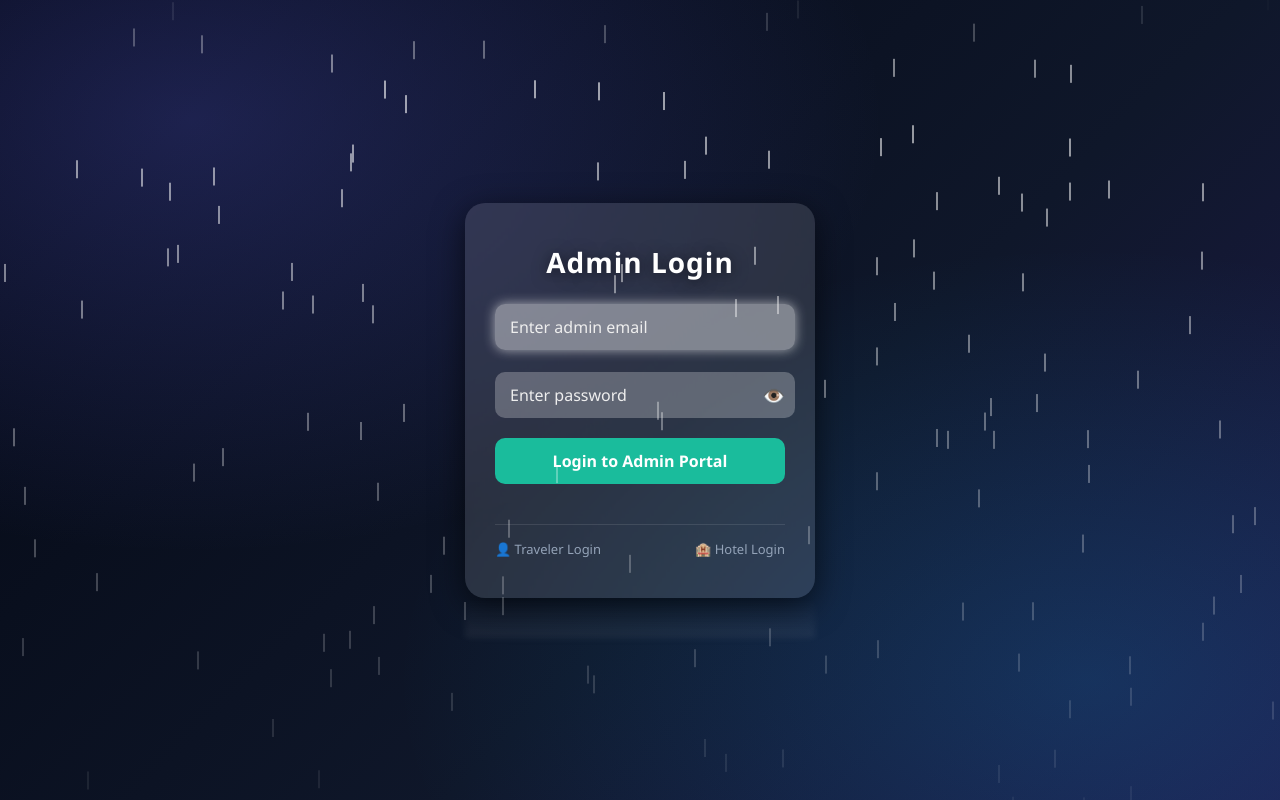
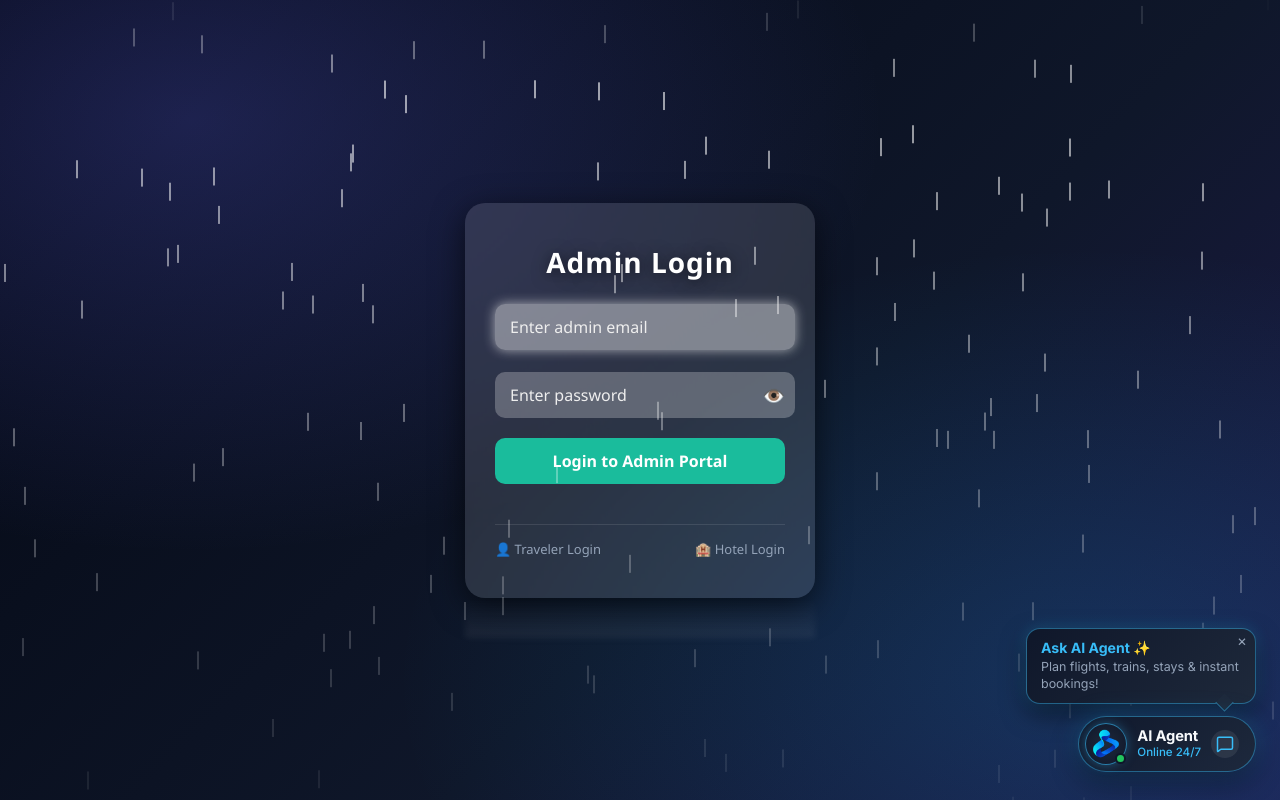
Before and after one commit to AbhayGupta002/ProjectLN, a React (Create React App) app in the folder frontend/: page /admin-login in a window 1280 px wide. Built offline with nearby package versions, Linux system fonts and the light colour scheme; no server answers.

Commit message:
feat: move AI agent button to fixed right-side panel with custom logo

```diff
--- a/frontend/src/App.js
+++ b/frontend/src/App.js
@@ -27,6 +27,7 @@ import TrainBooking from "./pages/TrainBooking";
 // Protected Route & 404
 import ProtectedRoute from "./components/ProtectedRoute";
 import NotFound from "./pages/NotFound";
+import FixedAIAgent from "./components/FixedAIAgent";
 
 function App() {
   React.useEffect(() => {
@@ -44,6 +45,7 @@ function App() {
 
   return (
     <Router>
+      <FixedAIAgent />
       <Routes>
         {/* Home & Public Booking Searches */}
         <Route path="/" element={<Home />} />
--- a/frontend/src/components/AIChatModal.js
+++ b/frontend/src/components/AIChatModal.js
@@ -1,6 +1,6 @@
 import React, { useState, useEffect, useRef } from "react";
 import axios from "axios";
-import { Plane, Train, Bus, Car, Hotel as HotelIcon, CreditCard, X, Send, Trash2, Sun, Moon } from "lucide-react";
+import { Plane, Train, Bus, Car, X, Send, Trash2, Sun, Moon } from "lucide-react";
 import "../styles/AIChatModal.css";
 
 const API_BASE = process.env.REACT_APP_API_URL || "http://localhost:8080";
@@ -367,8 +367,14 @@ function AIChatModal({ onClose }) {
         {/* HEADER */}
         <div className="ai-header">
           <div style={{ display: "flex", alignItems: "center", gap: 10 }}>
-            <span className="logo-spark">✨</span>
-            <h3>LuxNes Travel Agent</h3>
+            <div className="ai-header-avatar-frame">
+              <img src="/assets/ai-agent-logo.png" alt="AI Agent" className="ai-header-avatar-img" />
+              <span className="ai-header-online-dot"></span>
+            </div>
+            <div>
+              <h3 style={{ margin: 0, fontSize: "1.05rem", fontWeight: 700, letterSpacing: "-0.01em" }}>LuxNes AI Agent</h3>
+              <span style={{ fontSize: "0.72rem", opacity: 0.85, fontWeight: 500, display: "block" }}>Smart Travel Assistant</span>
+            </div>
           </div>
           <div className="ai-actions">
             <button onClick={() => setDarkMode(!darkMode)} title="Toggle Theme">
@@ -387,6 +393,11 @@ function AIChatModal({ onClose }) {
         <div className="ai-body">
           {messages.map((msg, i) => (
             <div key={i} className={`msg-wrapper ${msg.role === "user" ? "user" : "ai"}`}>
+              {msg.role === "ai" && (
+                <div className="ai-msg-avatar-wrap">
+                  <img src="/assets/ai-agent-logo.png" alt="AI Agent" className="ai-msg-avatar" />
+                </div>
+              )}
               <div className={`message-bubble ${msg.role === "user" ? "user-bubble" : "ai-bubble"}`}>
                 <p style={{ whiteSpace: "pre-line" }}>{msg.text}</p>
 
@@ -446,6 +457,9 @@ function AIChatModal({ onClose }) {
 
           {loading && (
             <div className="msg-wrapper ai">
+              <div className="ai-msg-avatar-wrap">
+                <img src="/assets/ai-agent-logo.png" alt="AI Agent" className="ai-msg-avatar" />
+              </div>
               <div className="message-bubble ai-bubble typing">
                 <span className="dot"></span>
                 <span className="dot"></span>
--- /dev/null
+++ b/frontend/src/components/FixedAIAgent.js
@@ -0,0 +1,69 @@
+import React, { useState, useEffect } from "react";
+import AIChatModal from "./AIChatModal";
+import { MessageSquare, X } from "lucide-react";
+import "../styles/AIChatModal.css";
+
+const LOGO_SRC = "/assets/ai-agent-logo.png";
+
+function FixedAIAgent() {
+  const [isOpen, setIsOpen] = useState(false);
+  const [hasNewPrompt, setHasNewPrompt] = useState(true);
+
+  // Global event listener to allow other components (Home hero, Dashboard sidebar, etc.) to open the agent
+  useEffect(() => {
+    const handleOpenChat = () => setIsOpen(true);
+    window.addEventListener("open-ai-chat", handleOpenChat);
+    return () => window.removeEventListener("open-ai-chat", handleOpenChat);
+  }, []);
+
+  // Dismiss promotional tooltip after 12 seconds or when opened
+  useEffect(() => {
+    if (isOpen) setHasNewPrompt(false);
+    const timer = setTimeout(() => setHasNewPrompt(false), 12000);
+    return () => clearTimeout(timer);
+  }, [isOpen]);
+
+  const toggleChat = () => {
+    setIsOpen((prev) => !prev);
+    setHasNewPrompt(false);
+  };
+
+  return (
+    <>
+      {/* Fixed Right-Side Floating Panel Trigger (Does NOT scroll with page) */}
+      <aside className="fixed-agent-panel-wrapper" aria-label="AI Travel Agent">
+        {hasNewPrompt && !isOpen && (
+          <div className="agent-floating-tip" onClick={toggleChat}>
+            <span className="tip-close" onClick={(e) => { e.stopPropagation(); setHasNewPrompt(false); }}>×</span>
+            <strong>Ask AI Agent ✨</strong>
+            <p>Plan flights, trains, stays & instant bookings!</p>
+          </div>
+        )}
+
+        <button
+          className={`fixed-agent-trigger-btn ${isOpen ? "active" : ""}`}
+          onClick={toggleChat}
+          title={isOpen ? "Close AI Agent" : "Chat with AI Agent"}
+          aria-expanded={isOpen}
+        >
+          <div className="agent-logo-frame">
+            <img src={LOGO_SRC} alt="AI Agent Logo" className="agent-trigger-logo" />
+            <span className="agent-online-pulse" title="Agent Online"></span>
+          </div>
+          <div className="agent-trigger-text">
+            <span className="agent-trigger-title">AI Agent</span>
+            <span className="agent-trigger-status">Online 24/7</span>
+          </div>
+          <div className="agent-toggle-icon">
+            {isOpen ? <X size={18} /> : <MessageSquare size={18} />}
+          </div>
+        </button>
+      </aside>
+
+      {/* AI Chat Modal / Slide Panel */}
+      {isOpen && <AIChatModal onClose={() => setIsOpen(false)} />}
+    </>
+  );
+}
+
+export default FixedAIAgent;
--- a/frontend/src/pages/Dashboard.js
+++ b/frontend/src/pages/Dashboard.js
@@ -12,7 +12,6 @@ import {
   History,
   HelpCircle,
   Heart,
-  MessageSquare,
   LogOut,
   Menu,
   X,
@@ -32,7 +31,6 @@ import { getUserTrainBookings, cancelTrainBooking } from "../api/trainBookingApi
 import { getInitialTheme, applyTheme, THEME_CONFIG } from "../utils/theme";
 import HomeNavbar from "../components/HomeNavbar";
 import Footer from "../components/Footer";
-import AIChatModal from "../components/AIChatModal";
 import "../styles/Dashboard.css";
 
 const API_BASE = process.env.REACT_APP_API_URL || "http://localhost:8080";
@@ -44,7 +42,6 @@ function Dashboard() {
   // "overview", "profile", "search-book", "bookings", "transactions", "favorites", "support", "settings"
   const [activeMenu, setActiveMenu] = useState("overview");
   const [mobileDrawerOpen, setMobileDrawerOpen] = useState(false);
-  const [openAI, setOpenAI] = useState(false);
 
   // User Profile State
   const [user, setUser] = useState(null);
@@ -767,8 +764,8 @@ function Dashboard() {
           </nav>
 
           <div className="user-sidebar-footer">
-            <button className="sidebar-ai-btn" onClick={() => setOpenAI(true)}>
-              <MessageSquare size={16} />
+            <button className="sidebar-ai-btn" onClick={() => window.dispatchEvent(new CustomEvent("open-ai-chat"))}>
+              <img src="/assets/ai-agent-logo.png" alt="AI Agent" style={{ width: 20, height: 20, borderRadius: "50%", marginRight: 6, objectFit: "cover" }} />
               <span>AI Trip Agent</span>
             </button>
             <button className="sidebar-logout-btn" onClick={handleLogout}>
@@ -875,8 +872,8 @@ function Dashboard() {
                   <Bus size={22} color="#ea580c" />
                   <span>Book Buses</span>
                 </button>
-                <button className="quick-action-btn" onClick={() => setOpenAI(true)}>
-                  <MessageSquare size={22} color="#a855f7" />
+                <button className="quick-action-btn" onClick={() => window.dispatchEvent(new CustomEvent("open-ai-chat"))}>
+                  <img src="/assets/ai-agent-logo.png" alt="AI Agent" style={{ width: 24, height: 24, borderRadius: "50%", marginBottom: 4, objectFit: "cover" }} />
                   <span>AI Travel Planner</span>
                 </button>
               </div>
@@ -2297,9 +2294,6 @@ function Dashboard() {
         </div>
       )}
 
-      {/* AI Assistant Modal */}
-      {openAI && <AIChatModal onClose={() => setOpenAI(false)} />}
-
       {/* 3. Docked Footer */}
       <Footer />
     </div>
--- a/frontend/src/pages/Home.js
+++ b/frontend/src/pages/Home.js
@@ -4,13 +4,11 @@ import { searchByLocation, searchTourByDays } from "../api/publicApi";
 import axios from "axios";
 import HomeNavbar from "../components/HomeNavbar";
 import Footer from "../components/Footer";
-import AIChatModal from "../components/AIChatModal";
-import { Plane, Train, Bus, Hotel, Search, Star, Award, Shield, Wifi, Coffee, MapPin, Calendar } from "lucide-react";
+import { Plane, Train, Bus, Hotel, Search, Star, Award, Shield, Wifi, MapPin, Calendar } from "lucide-react";
 import "../styles/HomePage.css";
 
 function HomePage() {
   const navigate = useNavigate();
-  const [openAI, setOpenAI] = useState(false);
   const today = new Date().toISOString().split("T")[0];
 
   // Active Tab: hotel, flight, bus, train
@@ -99,10 +97,13 @@ function HomePage() {
         <p>Book luxury stays, flights, buses, and trains at the best guaranteed rates</p>
 
         {/* AI Travel Assistant Prompt Strip */}
-        <div className="hero-ai-strip" onClick={() => setOpenAI(true)}>
-          <span className="hero-ai-badge">✨ AI Travel Assistant</span>
+        <div className="hero-ai-strip" onClick={() => window.dispatchEvent(new CustomEvent("open-ai-chat"))}>
+          <div style={{ display: "flex", alignItems: "center", gap: 8 }}>
+            <img src="/assets/ai-agent-logo.png" alt="AI Agent" style={{ width: 26, height: 26, borderRadius: "50%", border: "1.5px solid #38bdf8" }} />
+            <span className="hero-ai-badge">AI Travel Assistant</span>
+          </div>
           <span className="hero-ai-text">Plan your multi-modal trip with hotels, transit & budget</span>
-          <button className="hero-ai-btn" onClick={(e) => { e.stopPropagation(); setOpenAI(true); }}>Ask AI →</button>
+          <button className="hero-ai-btn" onClick={(e) => { e.stopPropagation(); window.dispatchEvent(new CustomEvent("open-ai-chat")); }}>Ask AI →</button>
         </div>
 
         {/* Tabbed Search Panel */}
@@ -324,9 +325,6 @@ function HomePage() {
         </div>
       </section>
 
-      {/* AI Chat Modal */}
-      {openAI && <AIChatModal onClose={() => setOpenAI(false)} />}
-
       {/* Branded NEXTGEM-TECHNOLOGY Footer */}
       <Footer />
     </div>
--- a/frontend/src/styles/AIChatModal.css
+++ b/frontend/src/styles/AIChatModal.css
@@ -5,30 +5,33 @@
   left: 0;
   width: 100%;
   height: 100%;
-  background: rgba(10, 10, 20, 0.7);
-  backdrop-filter: blur(8px);
+  background: rgba(10, 10, 20, 0.4);
+  backdrop-filter: blur(4px);
   display: flex;
-  justify-content: center;
-  align-items: center;
-  animation: fadeIn 0.3s ease-in-out;
+  justify-content: flex-end;
+  align-items: flex-end;
+  padding: 0 24px 92px 0;
+  animation: fadeIn 0.25s ease-in-out;
   z-index: 9999;
 }
 
 /* MODAL */
 .ai-modal {
-  width: 420px;
-  height: 550px;
-  border-radius: 16px;
+  width: 430px;
+  max-width: calc(100vw - 48px);
+  height: 600px;
+  max-height: calc(100vh - 120px);
+  border-radius: 20px;
   display: flex;
   flex-direction: column;
   overflow: hidden;
 
-  background: rgba(30, 30, 50, 0.6);
-  backdrop-filter: blur(20px);
-  border: 1px solid rgba(255,255,255,0.1);
+  background: rgba(15, 23, 42, 0.96);
+  backdrop-filter: blur(24px);
+  border: 1.5px solid rgba(56, 189, 248, 0.35);
 
-  box-shadow: 0 0 30px rgba(0,0,0,0.5);
-  animation: slideUp 0.4s ease;
+  box-shadow: 0 20px 60px rgba(0, 0, 0, 0.65), 0 0 35px rgba(56, 189, 248, 0.25);
+  animation: slideUp 0.3s cubic-bezier(0.16, 1, 0.3, 1);
 }
 
 /* HEADER */
@@ -544,3 +547,285 @@
   background-color: #10b981;
   color: white;
 }
+
+/* ==========================================================================
+   FIXED RIGHT-SIDE AI AGENT PANEL (Stationary on Viewport, Never Scrolls)
+   ========================================================================== */
+.fixed-agent-panel-wrapper {
+  position: fixed;
+  right: 24px;
+  bottom: 28px;
+  z-index: 9999;
+  display: flex;
+  flex-direction: column;
+  align-items: flex-end;
+  pointer-events: auto;
+}
+
+/* Floating Helper Tip Speech Bubble */
+.agent-floating-tip {
+  position: relative;
+  background: linear-gradient(135deg, #0f172a, #1e293b);
+  border: 1.5px solid rgba(56, 189, 248, 0.45);
+  color: #f8fafc;
+  padding: 10px 14px;
+  border-radius: 14px;
+  box-shadow: 0 10px 25px rgba(0, 0, 0, 0.5), 0 0 16px rgba(56, 189, 248, 0.25);
+  margin-bottom: 12px;
+  max-width: 230px;
+  cursor: pointer;
+  animation: bounceIn 0.5s cubic-bezier(0.175, 0.885, 0.32, 1.275);
+  transform-origin: bottom right;
+}
+
+.agent-floating-tip::after {
+  content: "";
+  position: absolute;
+  bottom: -6px;
+  right: 24px;
+  width: 12px;
+  height: 12px;
+  background: #1e293b;
+  border-right: 1.5px solid rgba(56, 189, 248, 0.45);
+  border-bottom: 1.5px solid rgba(56, 189, 248, 0.45);
+  transform: rotate(45deg);
+}
+
+.agent-floating-tip strong {
+  display: block;
+  font-size: 0.88rem;
+  color: #38bdf8;
+  margin-bottom: 3px;
+}
+
+.agent-floating-tip p {
+  margin: 0;
+  font-size: 0.78rem;
+  color: #94a3b8;
+  line-height: 1.35;
+}
+
+.agent-floating-tip .tip-close {
+  position: absolute;
+  top: 4px;
+  right: 8px;
+  font-size: 15px;
+  color: #94a3b8;
+  cursor: pointer;
+  line-height: 1;
+}
+
+.agent-floating-tip .tip-close:hover {
+  color: #fff;
+}
+
+/* Fixed Trigger Button */
+.fixed-agent-trigger-btn {
+  display: flex;
+  align-items: center;
+  gap: 10px;
+  background: linear-gradient(135deg, rgba(15, 23, 42, 0.95), rgba(30, 41, 59, 0.95));
+  border: 1.5px solid rgba(56, 189, 248, 0.45);
+  border-radius: 999px;
+  padding: 6px 16px 6px 6px;
+  color: #ffffff;
+  cursor: pointer;
+  box-shadow: 0 10px 28px rgba(0, 0, 0, 0.45), 0 0 24px rgba(56, 189, 248, 0.25);
+  backdrop-filter: blur(16px);
+  transition: all 0.3s cubic-bezier(0.16, 1, 0.3, 1);
+  user-select: none;
+}
+
+.fixed-agent-trigger-btn:hover {
+  transform: translateY(-3px) scale(1.03);
+  border-color: rgba(56, 189, 248, 0.8);
+  box-shadow: 0 14px 34px rgba(0, 0, 0, 0.5), 0 0 32px rgba(56, 189, 248, 0.45);
+}
+
+.fixed-agent-trigger-btn.active {
+  background: linear-gradient(135deg, #0284c7, #2563eb);
+  border-color: #38bdf8;
+  box-shadow: 0 10px 30px rgba(2, 132, 199, 0.4);
+}
+
+/* Logo container in fixed button */
+.agent-logo-frame {
+  width: 42px;
+  height: 42px;
+  border-radius: 50%;
+  position: relative;
+  background: radial-gradient(circle, #1e293b, #0f172a);
+  border: 1.5px solid rgba(56, 189, 248, 0.6);
+  display: flex;
+  align-items: center;
+  justify-content: center;
+  overflow: visible;
+  box-shadow: 0 0 12px rgba(56, 189, 248, 0.35);
+}
+
+.agent-trigger-logo {
+  width: 100%;
+  height: 100%;
+  object-fit: cover;
+  border-radius: 50%;
+  transition: transform 0.3s ease;
+}
+
+.fixed-agent-trigger-btn:hover .agent-trigger-logo {
+  transform: rotate(15deg) scale(1.08);
+}
+
+/* Online pulsating indicator */
+.agent-online-pulse {
+  position: absolute;
+  bottom: 0;
+  right: 0;
+  width: 11px;
+  height: 11px;
+  background-color: #22c55e;
+  border: 2px solid #0f172a;
+  border-radius: 50%;
+  box-shadow: 0 0 6px #22c55e;
+  animation: pulseGreen 2s infinite;
+}
+
+@keyframes pulseGreen {
+  0% { box-shadow: 0 0 0 0 rgba(34, 197, 94, 0.7); }
+  70% { box-shadow: 0 0 0 8px rgba(34, 197, 94, 0); }
+  100% { box-shadow: 0 0 0 0 rgba(34, 197, 94, 0); }
+}
+
+.agent-trigger-text {
+  display: flex;
+  flex-direction: column;
+  text-align: left;
+}
+
+.agent-trigger-title {
+  font-size: 0.92rem;
+  font-weight: 700;
+  color: #f8fafc;
+  line-height: 1.2;
+  letter-spacing: -0.01em;
+}
+
+.agent-trigger-status {
+  font-size: 0.72rem;
+  font-weight: 500;
+  color: #38bdf8;
+  line-height: 1.2;
+}
+
+.agent-toggle-icon {
+  display: flex;
+  align-items: center;
+  justify-content: center;
+  width: 28px;
+  height: 28px;
+  border-radius: 50%;
+  background: rgba(255, 255, 255, 0.08);
+  color: #38bdf8;
+  transition: all 0.2s ease;
+}
+
+.fixed-agent-trigger-btn:hover .agent-toggle-icon {
+  background: rgba(56, 189, 248, 0.25);
+  color: #ffffff;
+}
+
+/* AI Modal Header Avatar */
+.ai-header-avatar-frame {
+  position: relative;
+  width: 36px;
+  height: 36px;
+  border-radius: 50%;
+  border: 1.5px solid rgba(255, 255, 255, 0.4);
+  background: #0f172a;
+  display: flex;
+  align-items: center;
+  justify-content: center;
+  flex-shrink: 0;
+  box-shadow: 0 0 10px rgba(56, 189, 248, 0.4);
+}
+
+.ai-header-avatar-img {
+  width: 100%;
+  height: 100%;
+  object-fit: cover;
+  border-radius: 50%;
+}
+
+.ai-header-online-dot {
+  position: absolute;
+  bottom: -1px;
+  right: -1px;
+  width: 9px;
+  height: 9px;
+  background-color: #22c55e;
+  border: 1.5px solid #0f172a;
+  border-radius: 50%;
+}
+
+/* AI Message Bubble Avatar */
+.ai-msg-avatar-wrap {
+  width: 32px;
+  height: 32px;
+  border-radius: 50%;
+  border: 1.5px solid rgba(56, 189, 248, 0.5);
+  background: #0f172a;
+  margin-right: 8px;
+  margin-top: 4px;
+  flex-shrink: 0;
+  display: flex;
+  align-items: center;
+  justify-content: center;
+  overflow: hidden;
+  box-shadow: 0 2px 8px rgba(0, 0, 0, 0.3);
+}
+
+.ai-msg-avatar {
+  width: 100%;
+  height: 100%;
+  object-fit: cover;
+  border-radius: 50%;
+}
+
+/* Animations */
+@keyframes bounceIn {
+  0% { opacity: 0; transform: scale(0.6) translateY(20px); }
+  70% { transform: scale(1.05) translateY(-2px); }
+  100% { opacity: 1; transform: scale(1) translateY(0); }
+}
+
+/* RESPONSIVENESS */
+@media (max-width: 640px) {
+  .ai-modal-overlay {
+    padding: 0;
+    justify-content: center;
+    align-items: flex-end;
+  }
+  .ai-modal {
+    width: 100%;
+    max-width: 100%;
+    height: 85vh;
+    border-radius: 24px 24px 0 0;
+  }
+  .fixed-agent-panel-wrapper {
+    right: 16px;
+    bottom: 18px;
+  }
+  .fixed-agent-trigger-btn {
+    padding: 5px 12px 5px 5px;
+    gap: 8px;
+  }
+  .agent-logo-frame {
+    width: 36px;
+    height: 36px;
+  }
+  .agent-trigger-title {
+    font-size: 0.82rem;
+  }
+  .agent-trigger-status {
+    font-size: 0.68rem;
+  }
+}
```
Also changed, not shown: frontend/public/assets/ai-agent-logo.png (added).
